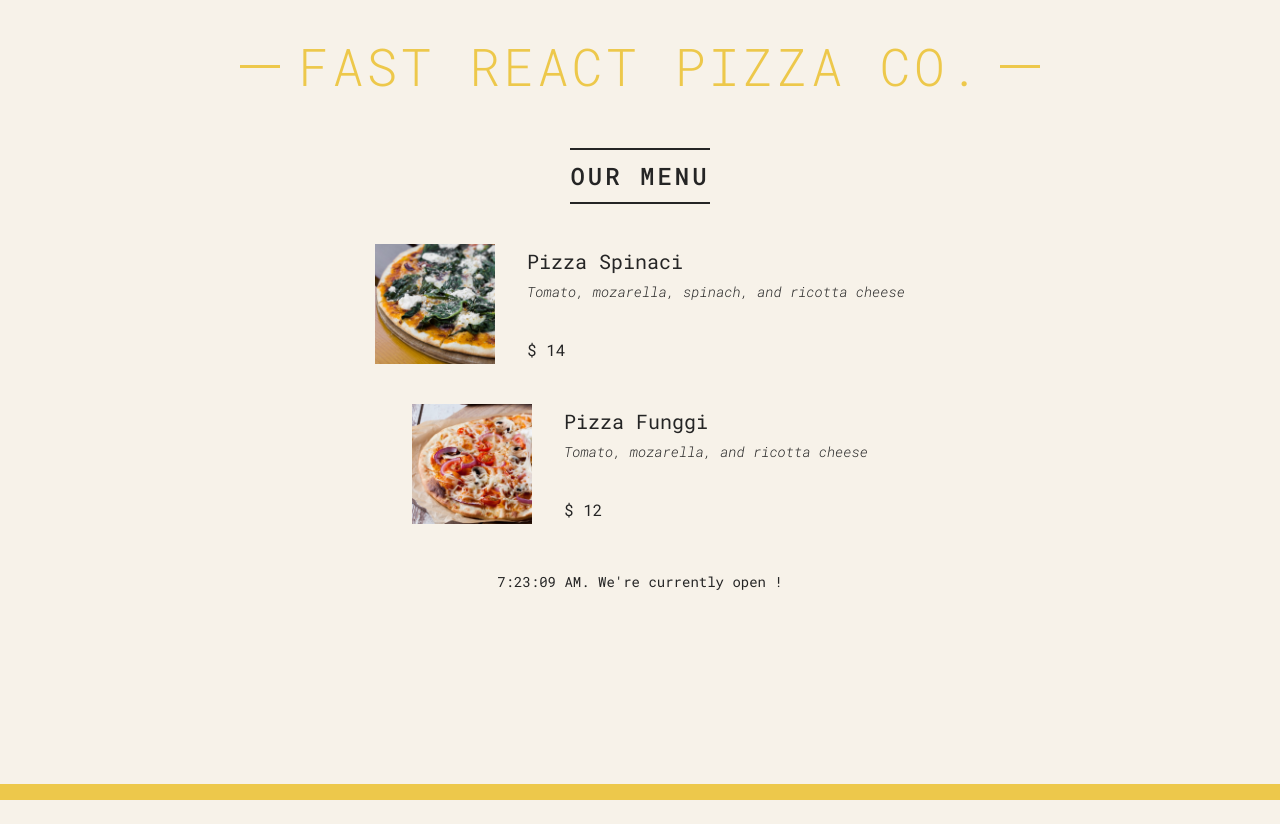
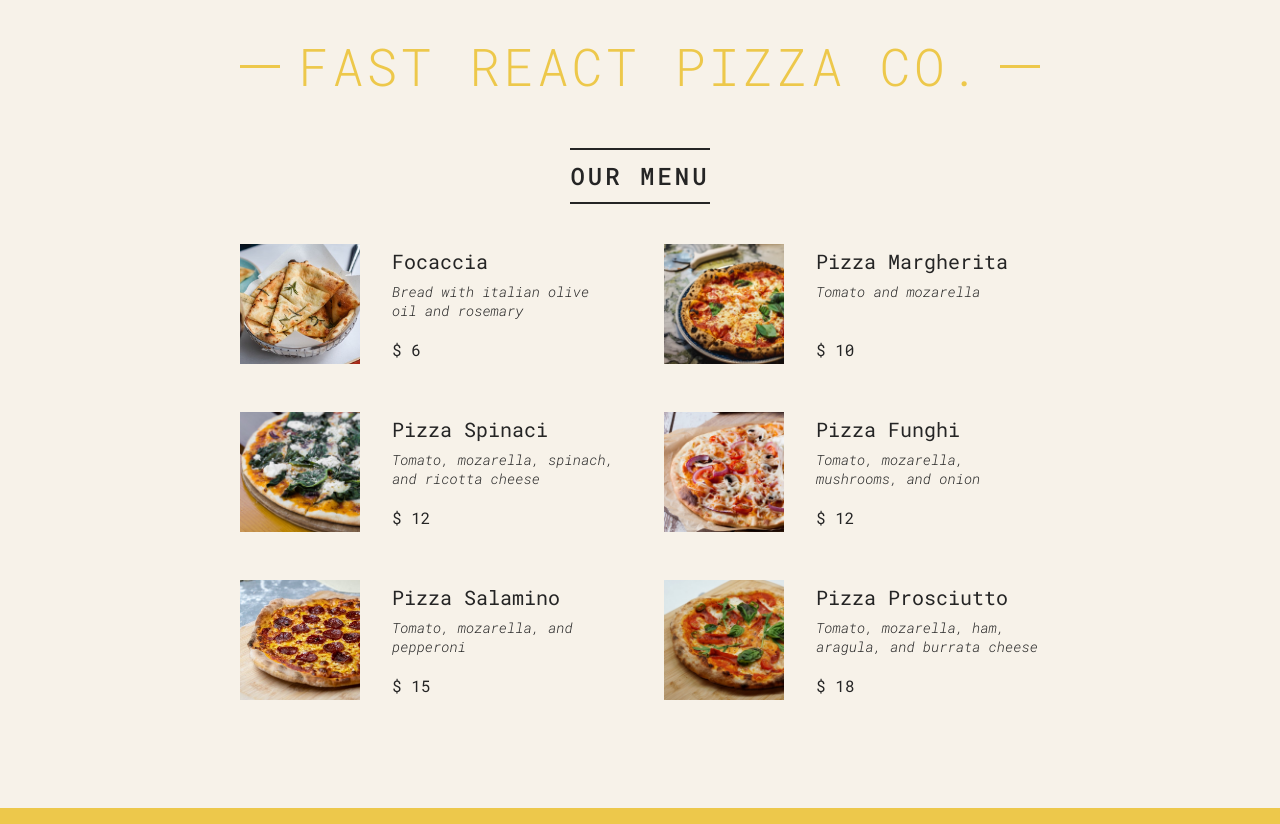
Before and after one commit to Ritesh-Tiwari/React-classes, a React (Create React App) app in the folder pizza-menu/: page / in a window 1280 px wide. Before the commit the page ends 800 px from the top, so only its background shows below. Built offline with nearby package versions, Linux system fonts and the light colour scheme.

Commit message:
working.

```diff
--- a/pizza-menu/package.json
+++ b/pizza-menu/package.json
@@ -8,7 +8,7 @@
     "@testing-library/user-event": "^13.5.0",
     "react": "^18.2.0",
     "react-dom": "^18.2.0",
-    "react-scripts": "5.0.1",
+    "react-scripts": "^5.0.1",
     "web-vitals": "^2.1.4"
   },
   "scripts": {
--- a/pizza-menu/src/App.js
+++ b/pizza-menu/src/App.js
@@ -70,11 +70,18 @@ function Menu() {
   return (
     <main className="menu">
       <h2>Our Menu</h2>
-      <Pizza
+
+      <ul className="pizzas">
+        {pizzaData.map((pizza) => (
+          <Pizza pizzaObj={pizza} key={pizza.name} />
+        ))}
+      </ul>
+
+      {/* <Pizza
         name="Pizza Spinaci"
         ingredients="Tomato, mozarella, spinach, and ricotta cheese"
         photoName="pizzas/spinaci.jpg"
-        price={12}
+        price={10}
       />
 
       <Pizza
@@ -82,25 +89,25 @@ function Menu() {
         ingredients="Tomato, mozarella, and ricotta cheese"
         photoName="pizzas/funghi.jpg"
         price={10}
-      />
+      /> */}
     </main>
   );
 }
 function Pizza(props) {
   console.log(props);
   return (
-    <div className="pizza">
+    <li className="pizza">
       <img
-        src={props.photoName}
-        class="img-fluid rounded-top"
-        alt={props.name}
+        src={props.pizzaObj.photoName}
+        className="img-fluid rounded-top"
+        alt={props.pizzaObj.name}
       />
       <div>
-        <h3>{props.name}</h3>
-        <p>{props.ingredients}</p>
-        <span> $ {props.price + 2}</span>
+        <h3>{props.pizzaObj.name}</h3>
+        <p>{props.pizzaObj.ingredients}</p>
+        <span> $ {props.pizzaObj.price}</span>
       </div>
-    </div>
+    </li>
   );
 }
 
@@ -114,7 +121,14 @@ function Footer() {
   // else alert("Sorry We're closed");
   return (
     <footer className="footer">
-      {new Date().toLocaleTimeString()}. We're currently open !
+      {isOpen && (
+        <div className="order">
+          <p>
+            {" "}
+            We're Open until {colseHour}:00. Come visit us or order online.
+          </p>
+        </div>
+      )}
     </footer>
   );
   // return React.createElement("footer", null, "We're currently open !");
```
Also changed, not shown: 1 other file (tests, documents, lock files or other folders).
